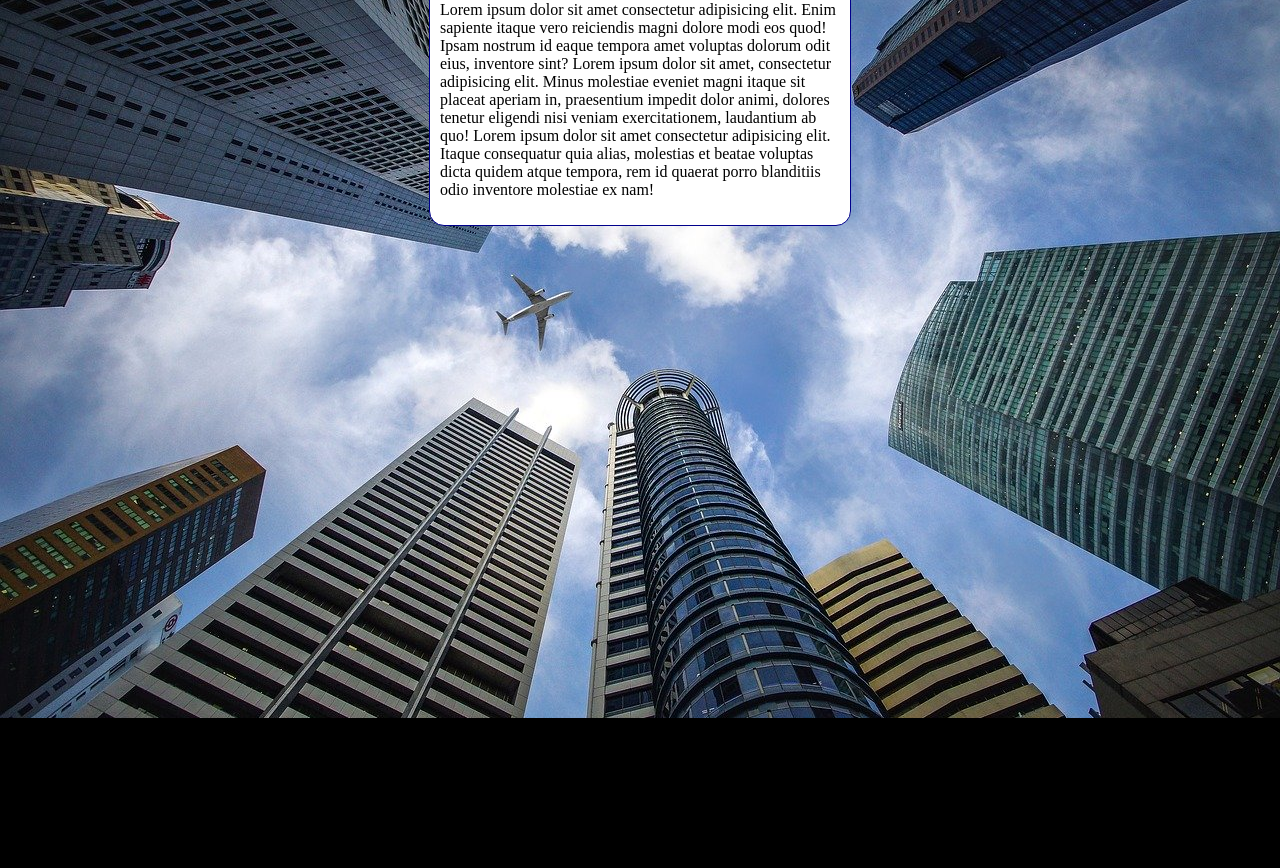
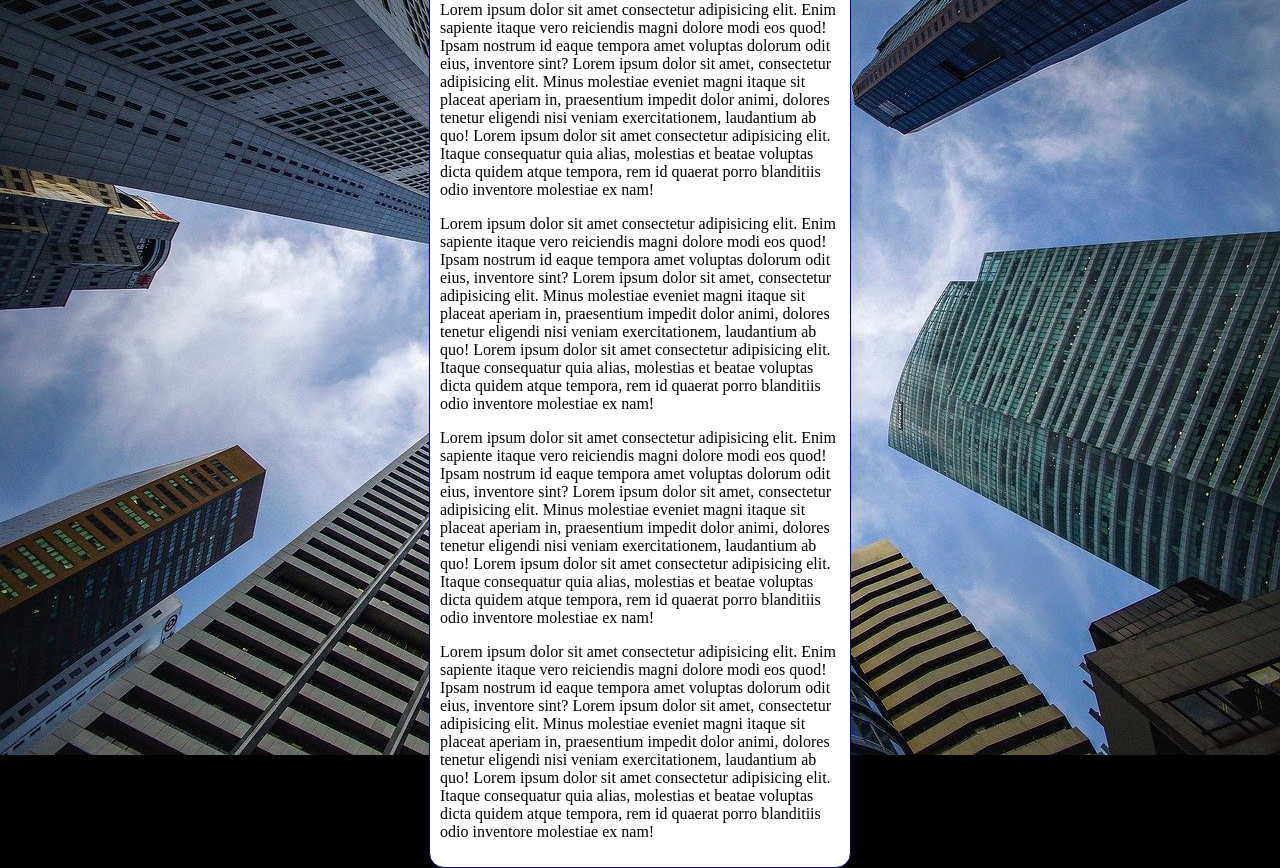
Before and after one commit to FelpsDAM/html-css, a plain HTML site: page exercicios/Ex022/fundo006.html in a window 1280 px wide. Shown: the part 98-966 px from the top of the page. Before the commit the page ends 816 px from the top, so only its background shows below. Drawn offline with Linux system fonts and the light colour scheme.

Commit message:
Anotações e adição de conteudo Lorem
Anotações e adição de conteudo Lorem no site

```diff
--- a/exercicios/Ex022/fundo006.html
+++ b/exercicios/Ex022/fundo006.html
@@ -28,6 +28,9 @@
     <main>
         <h1>Teste de imagem de fundo</h1>
         <p>Lorem ipsum dolor sit amet consectetur adipisicing elit. Enim sapiente itaque vero reiciendis magni dolore modi eos quod! Ipsam nostrum id eaque tempora amet voluptas dolorum odit eius, inventore sint? Lorem ipsum dolor sit amet, consectetur adipisicing elit. Minus molestiae eveniet magni itaque sit placeat aperiam in, praesentium impedit dolor animi, dolores tenetur eligendi nisi veniam exercitationem, laudantium ab quo! Lorem ipsum dolor sit amet consectetur adipisicing elit. Itaque consequatur quia alias, molestias et beatae voluptas dicta quidem atque tempora, rem id quaerat porro blanditiis odio inventore molestiae ex nam!</p>
+        <p>Lorem ipsum dolor sit amet consectetur adipisicing elit. Enim sapiente itaque vero reiciendis magni dolore modi eos quod! Ipsam nostrum id eaque tempora amet voluptas dolorum odit eius, inventore sint? Lorem ipsum dolor sit amet, consectetur adipisicing elit. Minus molestiae eveniet magni itaque sit placeat aperiam in, praesentium impedit dolor animi, dolores tenetur eligendi nisi veniam exercitationem, laudantium ab quo! Lorem ipsum dolor sit amet consectetur adipisicing elit. Itaque consequatur quia alias, molestias et beatae voluptas dicta quidem atque tempora, rem id quaerat porro blanditiis odio inventore molestiae ex nam!</p>
+        <p>Lorem ipsum dolor sit amet consectetur adipisicing elit. Enim sapiente itaque vero reiciendis magni dolore modi eos quod! Ipsam nostrum id eaque tempora amet voluptas dolorum odit eius, inventore sint? Lorem ipsum dolor sit amet, consectetur adipisicing elit. Minus molestiae eveniet magni itaque sit placeat aperiam in, praesentium impedit dolor animi, dolores tenetur eligendi nisi veniam exercitationem, laudantium ab quo! Lorem ipsum dolor sit amet consectetur adipisicing elit. Itaque consequatur quia alias, molestias et beatae voluptas dicta quidem atque tempora, rem id quaerat porro blanditiis odio inventore molestiae ex nam!</p>
+        <p>Lorem ipsum dolor sit amet consectetur adipisicing elit. Enim sapiente itaque vero reiciendis magni dolore modi eos quod! Ipsam nostrum id eaque tempora amet voluptas dolorum odit eius, inventore sint? Lorem ipsum dolor sit amet, consectetur adipisicing elit. Minus molestiae eveniet magni itaque sit placeat aperiam in, praesentium impedit dolor animi, dolores tenetur eligendi nisi veniam exercitationem, laudantium ab quo! Lorem ipsum dolor sit amet consectetur adipisicing elit. Itaque consequatur quia alias, molestias et beatae voluptas dicta quidem atque tempora, rem id quaerat porro blanditiis odio inventore molestiae ex nam!</p>
     </main>
 </body>
 </html>
```
Also changed, not shown: 1 other file.
